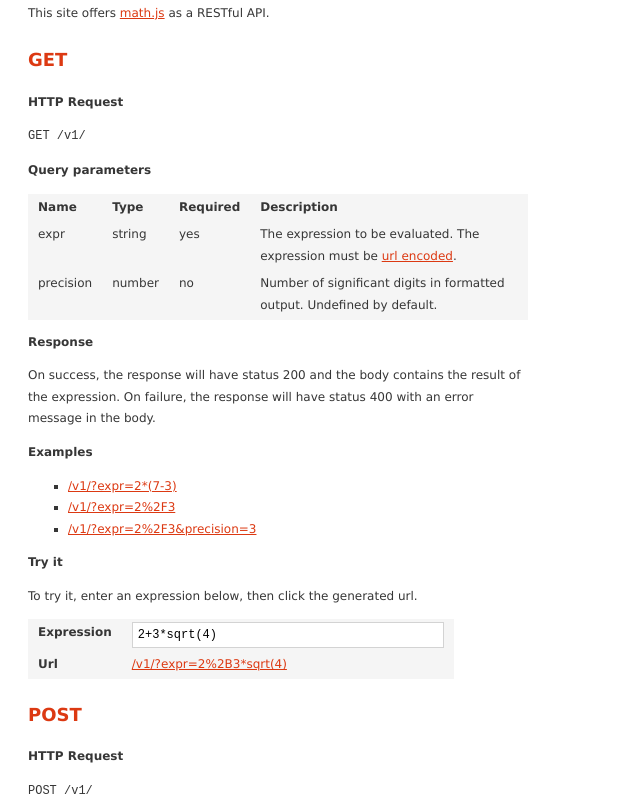
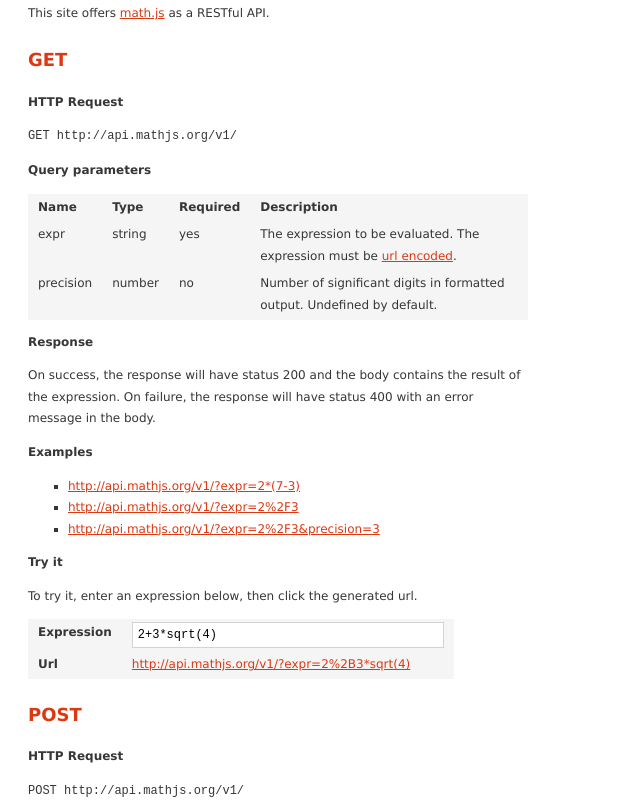
Before and after one commit to thinkthroughmath/mathjs-rest, a website: page public/index.html in a window 1280 px wide. Shown: the part 212-1020 px from the top of the page, without its empty margins (0-640 px from the left). Drawn offline with nearby package versions, Linux system fonts and the light colour scheme.

Commit message:
Displaying full urls

```diff
--- a/public/app.js
+++ b/public/app.js
@@ -6,7 +6,7 @@
 expr1.oninput = function () {
   var url = '/v1/?expr=' + encodeURIComponent(expr1.value);
   link.href = url;
-  link.innerHTML = url;
+  link.innerHTML = 'http://api.mathjs.org' + url;
 };
 expr1.oninput();
 
--- a/public/index.html
+++ b/public/index.html
@@ -21,7 +21,7 @@
 
 <h3>HTTP Request</h3>
 
-<code>GET /v1/</code>
+<code>GET http://api.mathjs.org/v1/</code>
 
 <h3>Query parameters</h3>
 
@@ -57,9 +57,9 @@
 <h3>Examples</h3>
 
 <ul>
-  <li><a href="/v1/?expr=2*(7-3)">/v1/?expr=2*(7-3)</a></li>
-  <li><a href="/v1/?expr=2%2F3">/v1/?expr=2%2F3</a></li>
-  <li><a href="/v1/?expr=2%2F3&precision=3">/v1/?expr=2%2F3&precision=3</a></li>
+  <li><a href="/v1/?expr=2*(7-3)">http://api.mathjs.org/v1/?expr=2*(7-3)</a></li>
+  <li><a href="/v1/?expr=2%2F3">http://api.mathjs.org/v1/?expr=2%2F3</a></li>
+  <li><a href="/v1/?expr=2%2F3&precision=3">http://api.mathjs.org/v1/?expr=2%2F3&precision=3</a></li>
 </ul>
 
 
@@ -85,7 +85,7 @@
 
 <h3>HTTP Request</h3>
 
-<code>POST /v1/</code>
+<code>POST http://api.mathjs.org/v1/</code>
 
 <h3>Request Body</h3>
 
```
